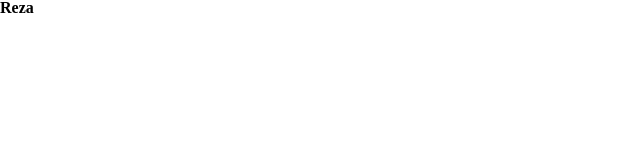
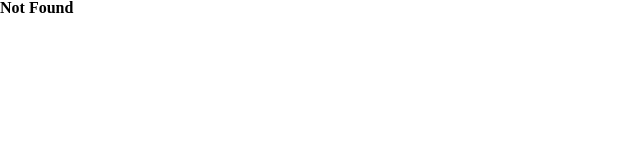
Before and after one commit to gholamreza-hasnzade/telegram, a React (Vite) app: page /bar in a window 1280 px wide. Shown: the top 160 px of the page, without its empty margins (0-640 px from the left). Built offline with nearby package versions, Linux system fonts and the light colour scheme.

Commit message:
add first  routes

```diff
--- a/src/configs/App.tsx
+++ b/src/configs/App.tsx
@@ -1,12 +1,11 @@
 // * import config
 import { AppConfigurations } from "@configs/app-configurations/app.configurations";
+import { AppRouteConfig } from "@configs/app-configurations/routes/AppRouteConfig";
 
 export const App = () => {
     return (
-        <>
-            <AppConfigurations>
-                <h1>Reza</h1>
-            </AppConfigurations>
-        </>
+        <AppConfigurations>
+            <AppRouteConfig />
+        </AppConfigurations>
     );
 };
--- /dev/null
+++ b/src/configs/app-configurations/routes/AppRouteConfig.tsx
@@ -0,0 +1,40 @@
+import { createBrowserRouter, RouterProvider } from "react-router-dom";
+
+/* const router = createBrowserRouter([
+    {
+      element: "HeaderLayout" ,
+      children: [
+        {
+          path: "/",
+          element: <h1>Hello</h1>,
+        },
+        {
+          path: '/foo',
+          element: <div>foo</div>,
+        },
+        {
+          path: '/bar',
+          element: <h1>foo</h1>,
+        }
+      ],
+    },
+  ]);
+ */
+export const AppRouteConfig = () => {
+    const router = createBrowserRouter([
+        {
+            path: "/",
+            element: "Home",
+            index: true,
+        },
+        {
+            path: "/about",
+            element: "About",
+        },
+        {
+            path: "*",
+            element: <h1>Not Found</h1>,
+        },
+    ]);
+    return <RouterProvider router={router} />;
+};
```
